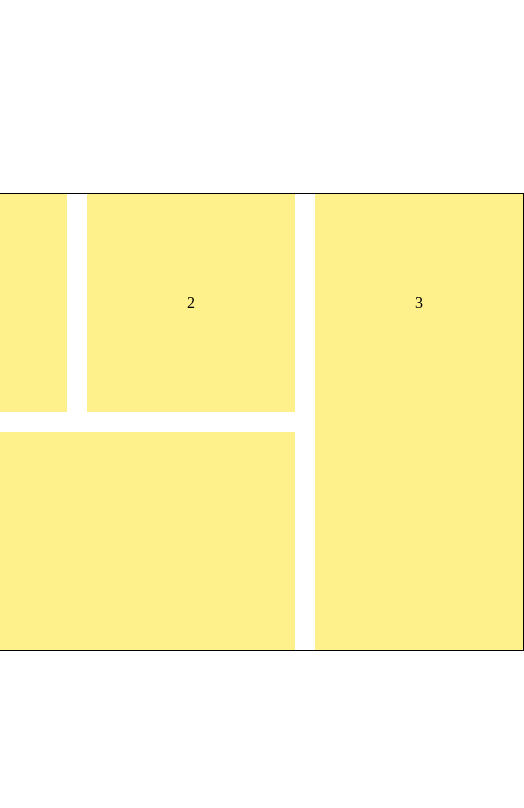
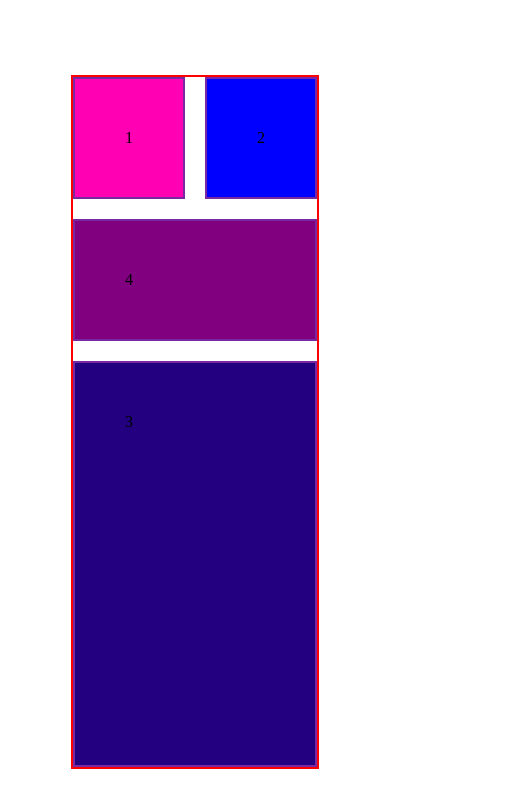
Before and after one commit to GregoryVDev/CardGrid, a plain HTML site: page index.html in a window 390 px wide. Shown: the whole page, 524 px wide, since content can reach past the window. Drawn offline with Linux system fonts and the light colour scheme.

Commit message:
Grid responsive

```diff
--- a/css/style.css
+++ b/css/style.css
@@ -13,23 +13,70 @@ main {
 }
 
 section {
-    border: 1px solid black;
+    border: 2px solid red;
     display: grid;
     grid-gap: 20px;
     grid-template-columns: 1fr 1fr 1fr;
-    grid-template-rows: 1fr 1fr;
 }
 
 .card {
-    background-color: #fef08a;
-    padding: 100px;
+    border: 2px solid RGB(120,40,160);
+    padding: 50px 50px;
+
+}
+
+.card:nth-child(1) {
+    background: rgb(255, 0, 179);
+}
+
+.card:nth-child(2) {
+    background: blue;
 }
 
 .card:nth-child(3) {
-    grid-row-start: span 2;
+    background: rgb(34, 0, 128);
+    grid-row: span 2;
 }
 
 .card:nth-child(4) {
+    background: purple;
+    width: auto;
     grid-column-start: 1;
     grid-column-end: 3;
 }
+
+
+@media screen and (max-width: 768px) {
+    main {
+
+    }
+
+    section {
+        grid-template-columns: 1fr 1fr;
+        grid-template-rows: repeat(5, 1fr);
+    }
+
+    .card:nth-child(1) {
+
+    }
+
+    .card:nth-child(2) {
+
+    }
+
+
+    .card:nth-child(3) {
+        grid-column-start: span 2;
+        grid-row-start: span 3;
+
+    }
+
+    .card:nth-child(4) {
+
+        grid-row-start: 2;
+    }
+
+
+
+
+    }
--- a/index.html
+++ b/index.html
@@ -11,9 +11,7 @@
 <body>
     <main>
         <section>
-            <div class="card">
-                <h1></h1>
-            </div>
+            <div class="card">1</div>
             <div class="card">2</div>
             <div class="card">3</div>
             <div class="card">4</div>
```
